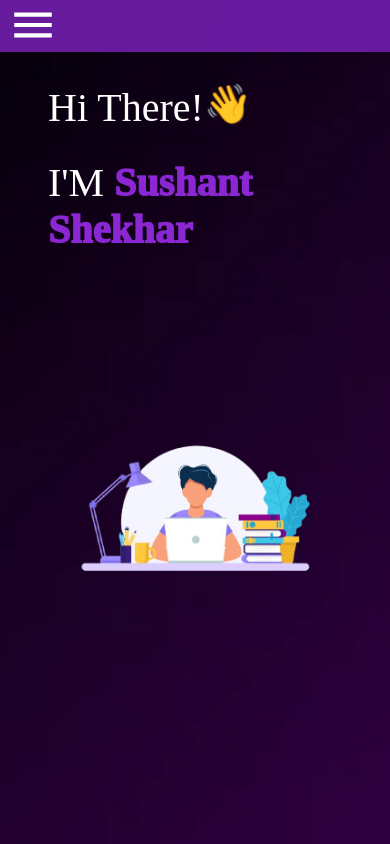
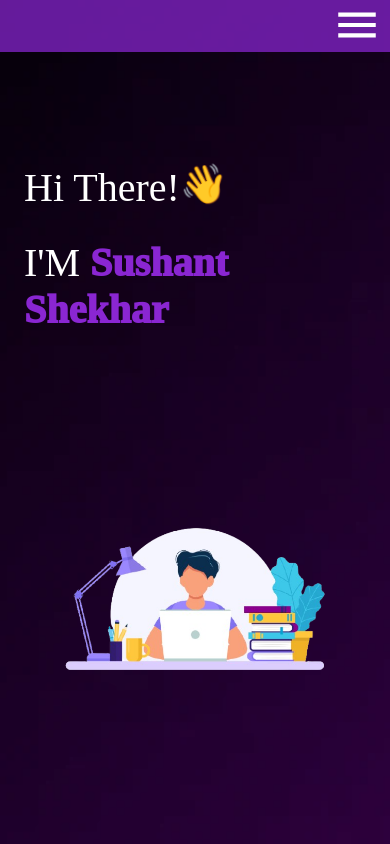
Before and after one commit to Sushantshekharzz/Portfolio, a React (Create React App) app: page / in a window 390 px wide. Shown: the top 844 px of the page. Built offline with nearby package versions, Linux system fonts and the light colour scheme.

Commit message:
Some chnages according to view

```diff
--- a/src/component/Home.js
+++ b/src/component/Home.js
@@ -15,7 +15,7 @@ export default function Home() {
                 backgroundPosition: 'center', // Center the background image
             }}>
                 <Box sx={{
-                    display: 'flex', alignItems: {xs:'flex-start', md:'center'}, flexDirection: { xs: 'column', md: 'row' }, justifyContent: {xs:'flex-start', md:'center'}, height: '100vh', padding: { md: 1},  paddingInline:{xs:6}, paddingTop:{xs:10},
+                    display: 'flex', alignItems: {xs:'flex-start', md:'center'}, flexDirection: { xs: 'column', md: 'row' }, justifyContent: {xs:'flex-start', md:'center'}, minHeight: '100vh', padding: { md: 1},  paddingInline: { xs: 3, sm: 6, md: 8 },  paddingTop:{xs:20},
                     // whiteSpace: { xs: 'nowrap', md: 'normal' },
                     // wordWrap: { xs: 'normal', md: 'break-word' },// Prevent wrapping on mobile, allow on desktop
                     // overflowX: { xs: 'auto', md: 'visible' }, // Horizontal scroll for mobile, no scroll for desktop
--- a/src/component/Navbar.js
+++ b/src/component/Navbar.js
@@ -25,9 +25,12 @@ export default function Navbar() {
     return (
         <>
             <Box
-                sx={{ display: { md: 'none' },
+                sx={{ display: { md: 'none' , xs:'flex'},
                 backgroundColor: 'rgba(138, 38, 210, 0.73)', // Same background color as web navbar
                 width: '100%', // Full width
+                paddingInline: 1, // Add horizontal padding
+                justifyContent:'flex-end',
+                boxSizing: 'border-box', // Ensure padding doesn't add to the width
 
                 position: 'fixed', top: 0,
                  height: 52 }}
```
